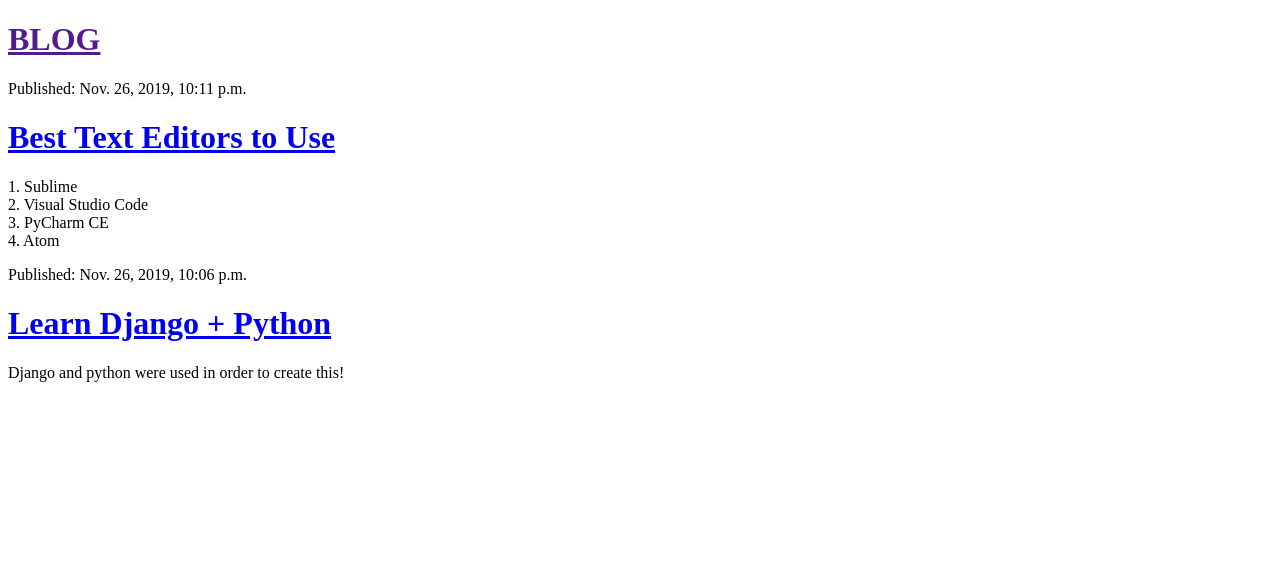
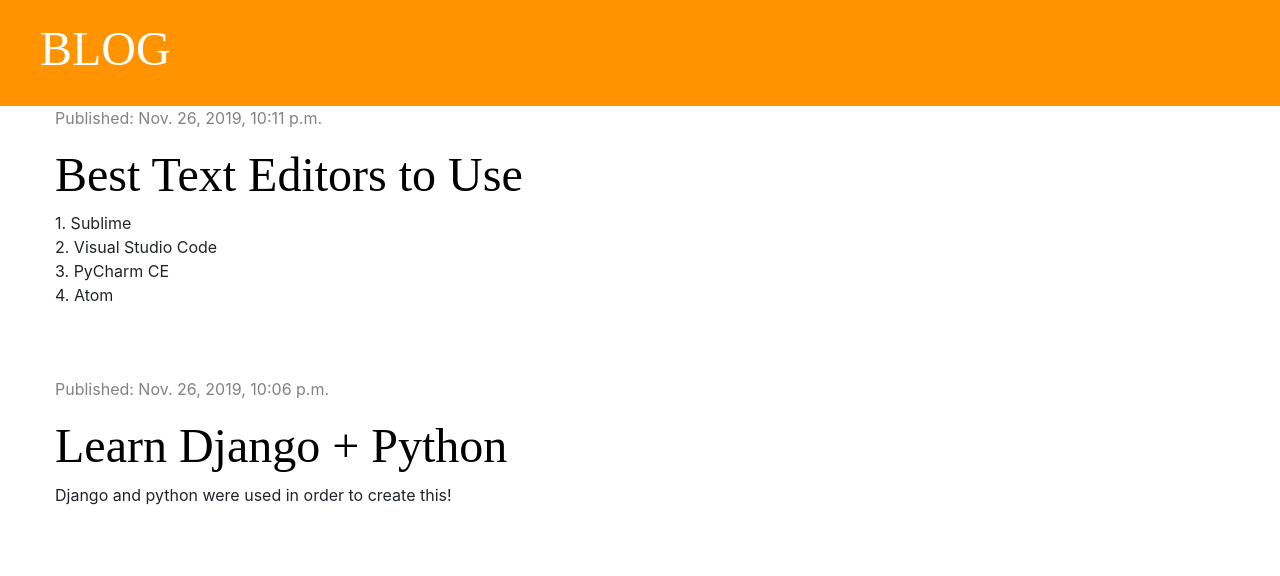
Before and after one commit to chrisdevpy/my_django_site, a Django app: page / in a window 1280 px wide. Shown: the top 576 px of the page. Run offline with Django 3.2, Linux system fonts and the light colour scheme; data comes from the database, SQL or seed files in the repository; some libraries are stand-ins or nearby versions.

Commit message:
Styled the app with bootstrap and css. Also, applied DRY principle by using extensions in Django.

```diff
--- /dev/null
+++ b/blog/static/css/blog.css
@@ -0,0 +1,33 @@
+.page-header {
+    background-color: #ff9400;
+    margin-top: 0;
+    padding: 20px 20px 20px 40px;
+}
+
+.page-header h1, .page-header h1 a {
+    color: #ffffff;
+    font-size: 36pt;
+    text-decoration: none;
+
+}
+
+.content {
+    margin-left: 40px;
+}
+
+h1, h2, h3, h4 {
+    font-family: 'Tangerine', 'Droid Sans', serif;
+    font-size: 48px;
+}
+
+.date {
+    color: #828282;
+}
+
+.post {
+    margin-bottom: 70px;
+}
+
+.post h1 a {
+    color: #000000;
+}
--- /dev/null
+++ b/blog/templates/blog/base.html
@@ -0,0 +1,28 @@
+{% load staticfiles %}
+<!DOCTYPE html>
+<html lang="en">
+<head>
+    <meta charset="UTF-8">
+    <title>BLOG</title>
+    <link href="https://fonts.googleapis.com/css?family=Inconsolata&display=swap" rel="stylesheet" type="text/css">
+    <link rel="stylesheet" href="https://stackpath.bootstrapcdn.com/bootstrap/4.4.1/css/bootstrap.min.css">
+    <link rel="stylesheet" href="{% static 'css/blog.css' %}">
+</head>
+<body>
+
+<div class="page-header">
+    <h1><a href="{% url 'post_list' %}">BLOG</a></h1>
+</div>
+
+<div class="content container">
+    <div class="row">
+        <div class="col-md-8">
+
+            {% block content %}
+            {% endblock %}
+
+        </div>
+    </div>
+</div>
+</body>
+</html>
--- a/blog/templates/blog/post_list.html
+++ b/blog/templates/blog/post_list.html
@@ -1,19 +1,17 @@
-<!DOCTYPE html>
-<html lang="en">
-<head>
-    <meta charset="UTF-8">
-    <title>BLOG</title>
-</head>
-<body>
-<h1><a href="">BLOG</a></h1>
+{% extends 'blog/base.html' %}
 
+{% block content %}
     {% for post in posts %}
-    <div>
+        <div class="post">
+            <div class="date">
                 <p>Published: {{ post.published_date }}</p>
+            </div>
+
             <h1><a href="{% url 'post_detail' pk=post.pk %}">{{ post.title }}</a></h1>
             <p>{{ post.text |linebreaksbr }} </p>
         </div>
     {% endfor %}
+{% endblock %}
 
 </body>
 </html>
--- a/mysite/settings.py
+++ b/mysite/settings.py
@@ -119,3 +119,7 @@
 # https://docs.djangoproject.com/en/2.2/howto/static-files/
 
 STATIC_URL = '/static/'
+
+STATICFILES_DIRS = [
+    os.path.join(BASE_DIR, 'static')
+]
```
Also changed, not shown: blog/templates/blog/post_detail.html (+8 -10 lines), blog/urls.py (line endings or trailing spaces). Lines whose indentation alone changed are shown as unchanged.
